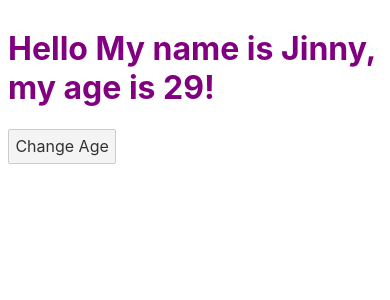
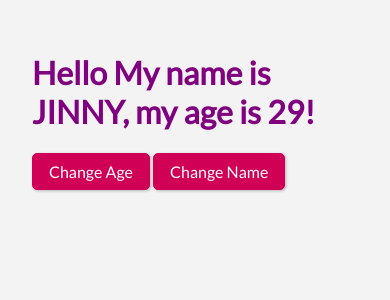
Before and after one commit to cocobi24/Learn-To-Svelte, a Svelte app: page / in a window 390 px wide. Shown: the top 300 px of the page. Built offline with nearby package versions, Linux system fonts and the light colour scheme.

Commit message:
반응형 변수 $
반응형 변수 $

```diff
--- a/public/global.css
+++ b/public/global.css
@@ -1,63 +1,38 @@
-html, body {
-	position: relative;
-	width: 100%;
-	height: 100%;
+@import url('https://fonts.googleapis.com/css?family=Lato|Roboto+Slab');
+
+* {
+  box-sizing: border-box;
+}
+
+html,
+body {
+  position: relative;
+  width: 100%;
+  height: 100%;
+  font-family: 'Lato', sans-serif;
 }
 
 body {
-	color: #333;
-	margin: 0;
-	padding: 8px;
-	box-sizing: border-box;
-	font-family: -apple-system, BlinkMacSystemFont, "Segoe UI", Roboto, Oxygen-Sans, Ubuntu, Cantarell, "Helvetica Neue", sans-serif;
-}
-
-a {
-	color: rgb(0,100,200);
-	text-decoration: none;
-}
-
-a:hover {
-	text-decoration: underline;
-}
-
-a:visited {
-	color: rgb(0,80,160);
-}
-
-label {
-	display: block;
-}
-
-input, button, select, textarea {
-	font-family: inherit;
-	font-size: inherit;
-	-webkit-padding: 0.4em 0;
-	padding: 0.4em;
-	margin: 0 0 0.5em 0;
-	box-sizing: border-box;
-	border: 1px solid #ccc;
-	border-radius: 2px;
-}
-
-input:disabled {
-	color: #ccc;
+  color: #333;
+  margin: 0;
+  padding: 2rem;
+  background: #f3f3f3;
 }
 
 button {
-	color: #333;
-	background-color: #f4f4f4;
-	outline: none;
+  font: inherit;
+  border: 1px solid #cf0056;
+  background: #cf0056;
+  padding: 0.5rem 1rem;
+  color: white;
+  border-radius: 5px;
+  box-shadow: 1px 1px 3px rgba(0, 0, 0, 0.26);
+  cursor: pointer;
 }
 
-button:disabled {
-	color: #999;
+button:hover,
+button:active {
+  background: #e40763;
+  border-color: #e40763;
+  box-shadow: 1px 1px 8px rgba(77, 51, 51, 0.26);
 }
-
-button:not(:disabled):active {
-	background-color: #ddd;
-}
-
-button:focus {
-	border-color: #666;
-}
--- a/src/App.svelte
+++ b/src/App.svelte
@@ -2,9 +2,16 @@
 	let name = 'Jinny'
 	let age = 29
 
+	$: uppercaseName = name.toUpperCase();
+
 	function incrementAge() {
 		age++;
 	}
+
+	function changeName() {
+		name = name === "Hojin"? "Jinny" : "Hojin";
+	}
+
 </script>
 
 <style>
@@ -13,5 +20,6 @@
 	}
 </style>
 
-<h1>Hello  My name is {name}, my age is {age}!</h1>
+<h1>Hello  My name is {uppercaseName}, my age is {age}!</h1>
 <button on:click="{incrementAge}">Change Age</button>
+<button on:click="{changeName}">Change Name</button>
```
